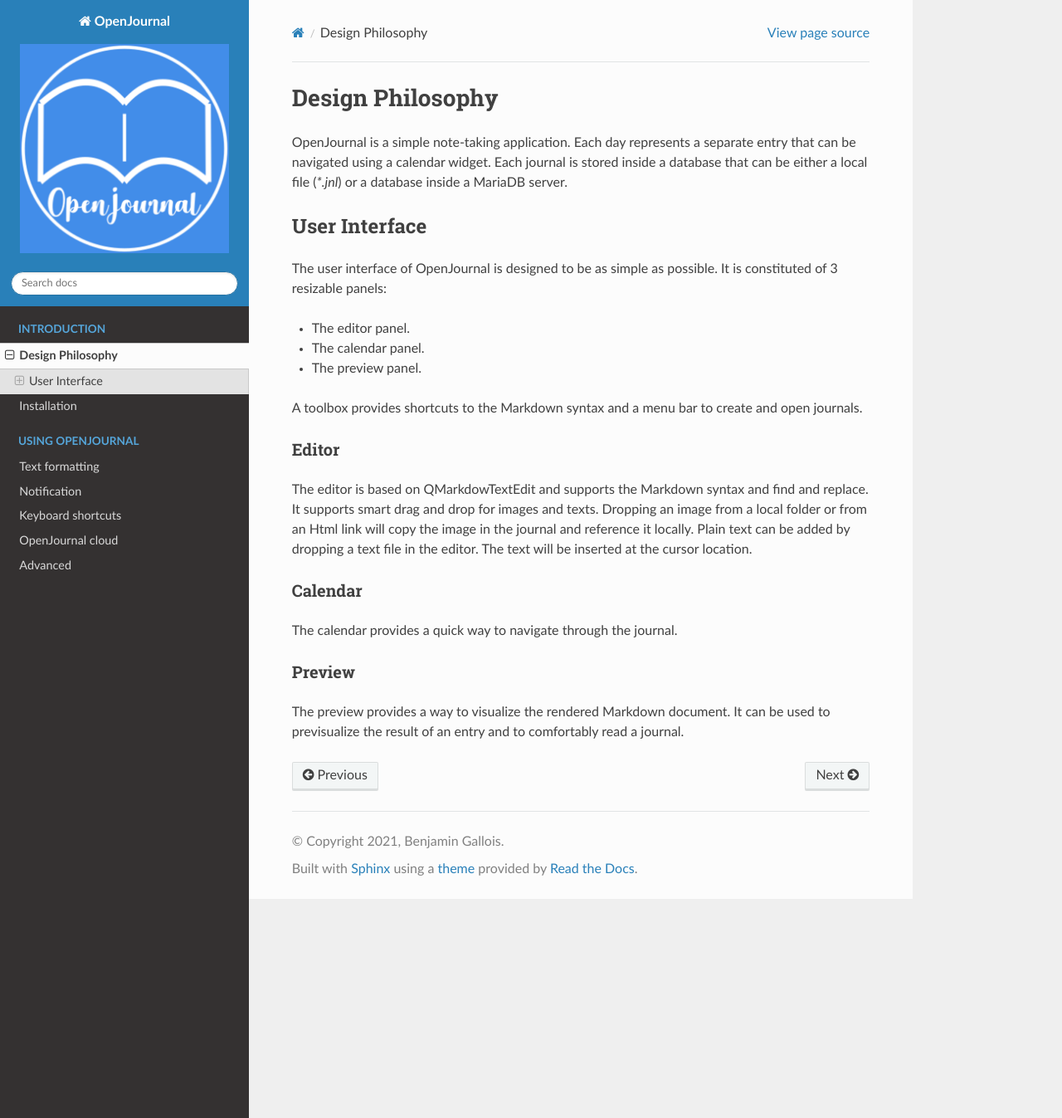
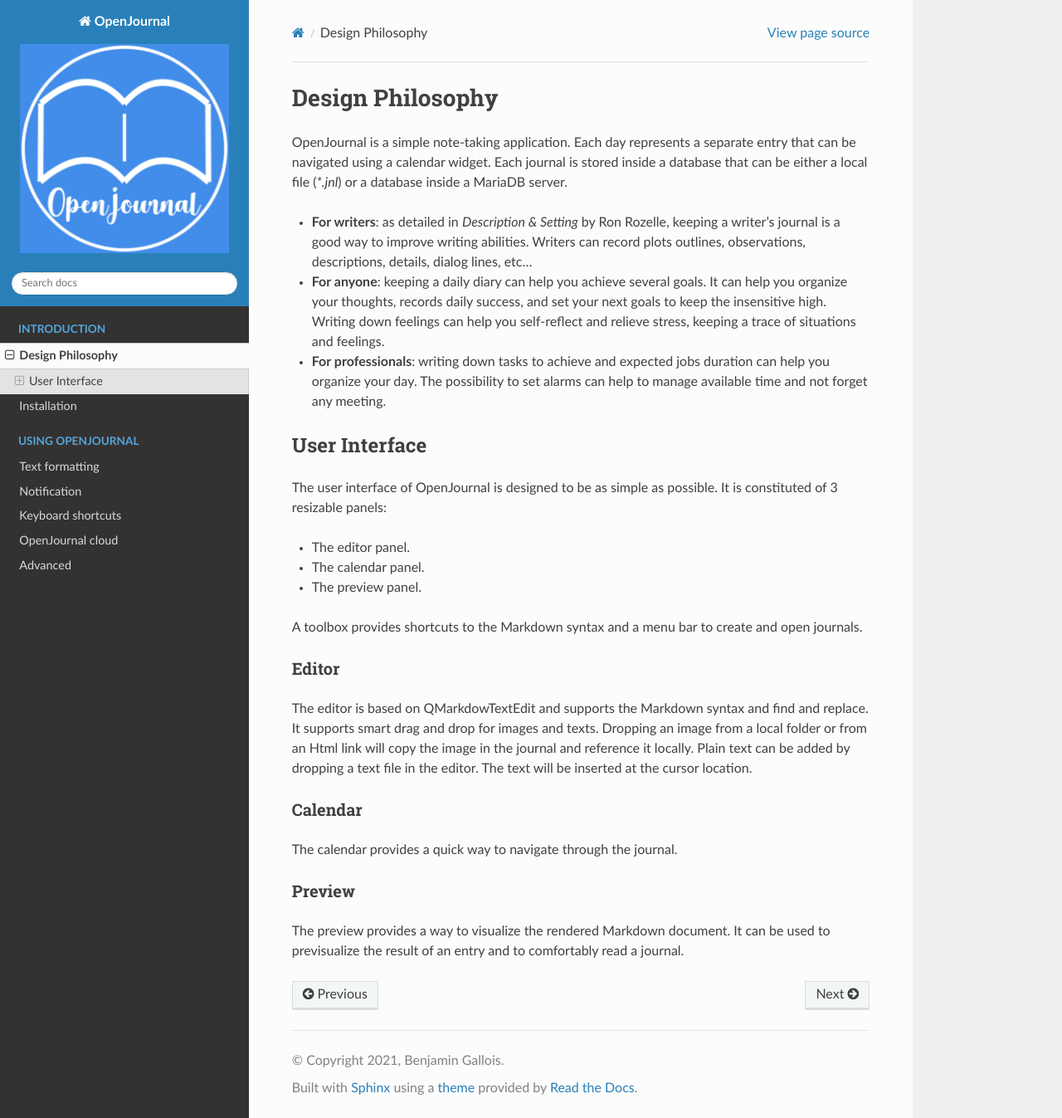
Before and after one commit to bgallois/OpenJournal, a Sphinx documentation site: the page built from docs/source/introduction.rst, in a window 1280 px wide and 1347 px high. Shown: the whole window at 83% size. Built offline with Sphinx 7.4.7 and the Read the Docs theme 2.0.0, drawn with Linux system fonts in a browser that asks for light colours.

Commit message:
[add] update documentation

```diff
--- a/docs/source/introduction.rst
+++ b/docs/source/introduction.rst
@@ -1,6 +1,10 @@
 Design Philosophy
 =================
 OpenJournal is a simple note-taking application. Each day represents a separate entry that can be navigated using a calendar widget. Each journal is stored inside a database that can be either a local file (`*.jnl`) or a database inside a MariaDB server.
+
+- **For writers**: as detailed in *Description & Setting* by Ron Rozelle, keeping a writer's journal is a good way to improve writing abilities. Writers can record plots outlines, observations, descriptions, details, dialog lines, etc...
+- **For anyone**: keeping a daily diary can help you achieve several goals. It can help you organize your thoughts, records daily success, and set your next goals to keep the insensitive high. Writing down feelings can help you self-reflect and relieve stress, keeping a trace of situations and feelings.
+- **For professionals**: writing down tasks to achieve and expected jobs duration can help you organize your day. The possibility to set alarms can help to manage available time and not forget any meeting.
 
 User Interface
 ----------------
```
Also changed, not shown: readme.md (+6 -0 lines).
